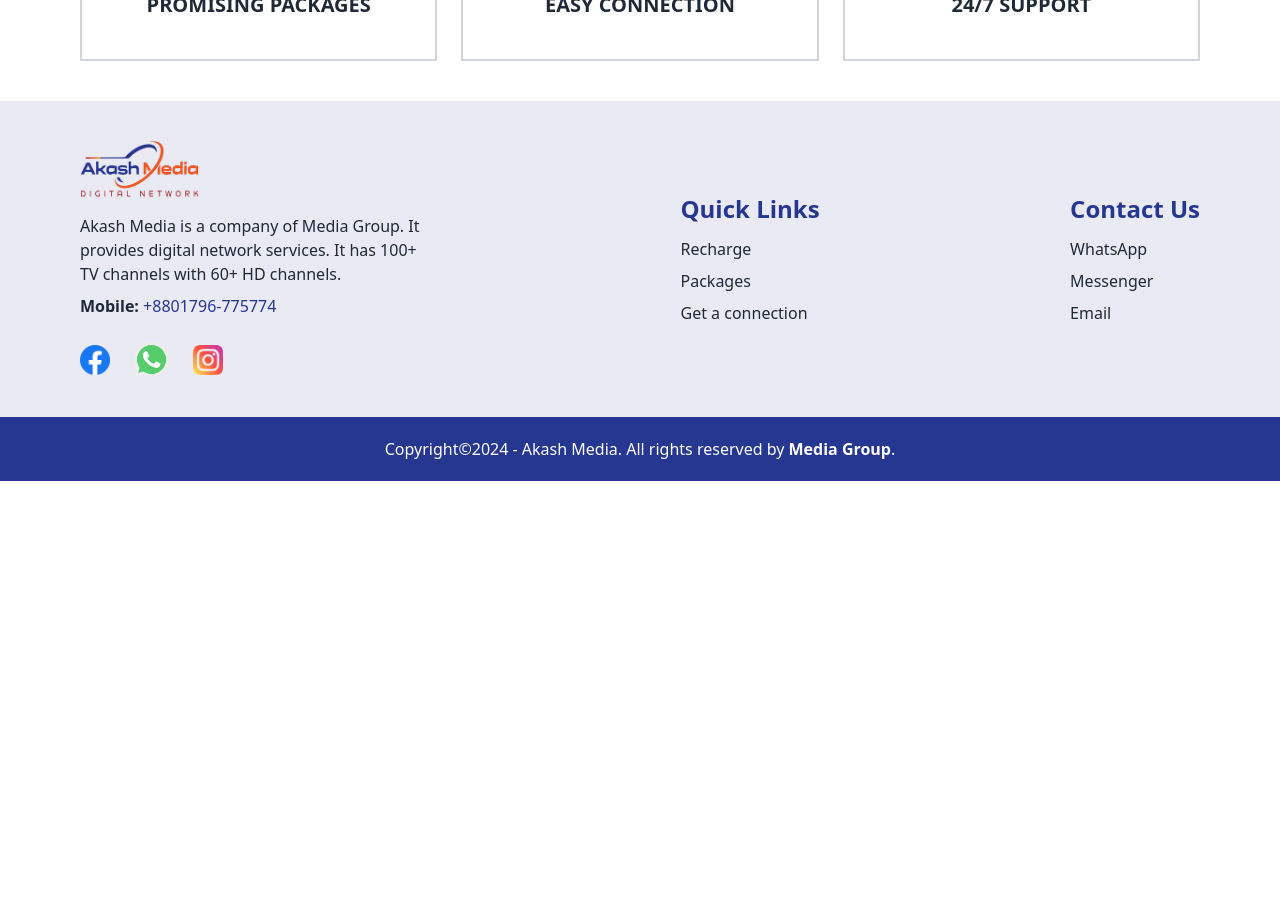
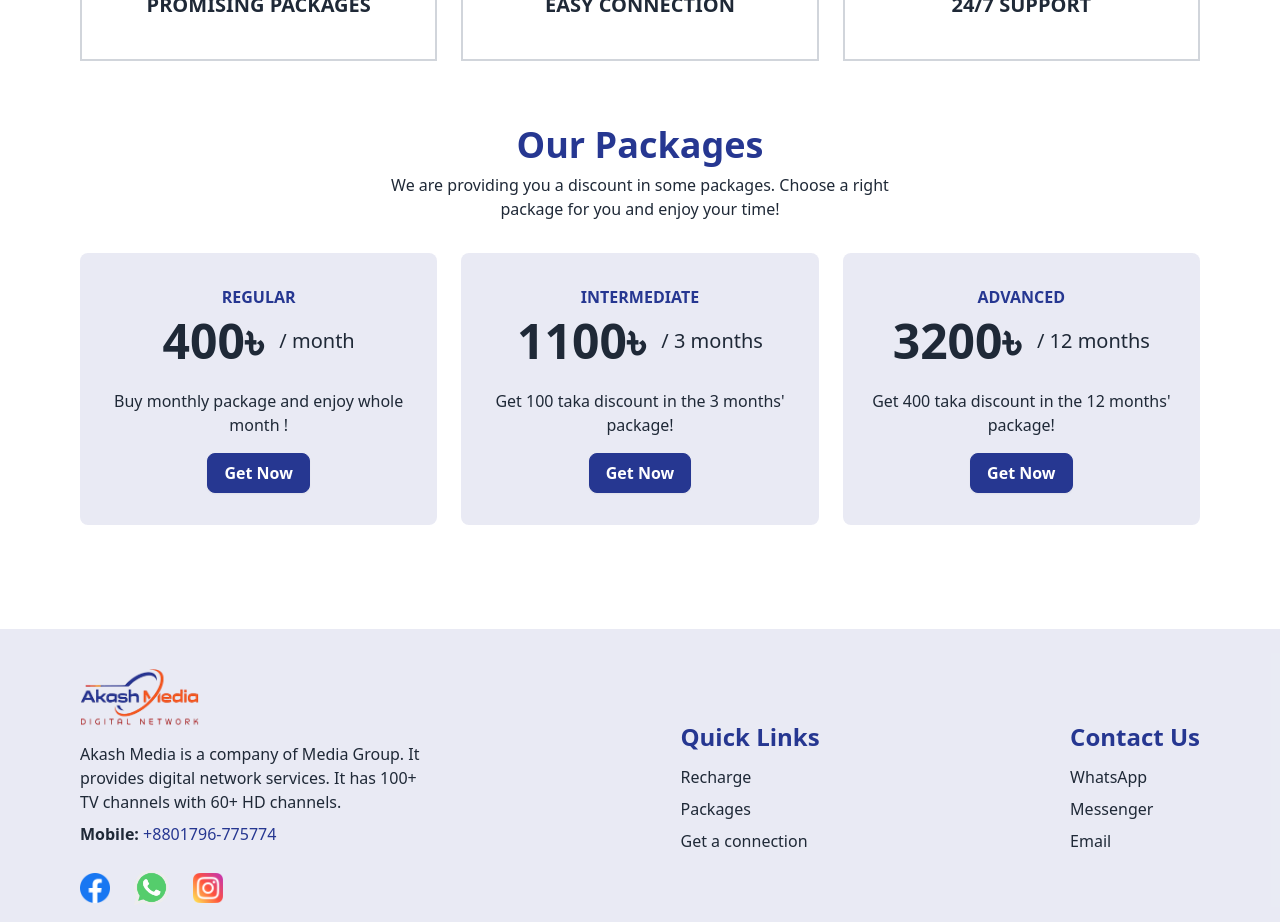
Before and after one commit to Ashik-Himel/akash-media-client, a React (Vite) app: page / in a window 1280 px wide. Shown: the part 1380-2302 px from the top of the page. Before the commit the page ends 1861 px from the top, so only its background shows below. Built offline with nearby package versions, Linux system fonts and the light colour scheme.

Commit message:
packages section added in homepage

```diff
--- a/src/components/home/HomeSlider.jsx
+++ b/src/components/home/HomeSlider.jsx
@@ -4,7 +4,7 @@
 export default function HomeSlider() {
   return (
     <section>
-      <div className="lg:container">
+      <div className="md:container">
         <swiper-container autoplay loop speed="1000" navigation pagination>
           <swiper-slide>
             <img className="w-full h-full min-h-[300px] max-h-[450px] object-cover object-center" src="https://i.ibb.co/QY5TbpK/iphone-14-pro-max-banner.png" alt="Banner" />
--- /dev/null
+++ b/src/components/home/NewConnectionSection.jsx
@@ -0,0 +1,9 @@
+export default function NewConnectionSection() {
+  return (
+    <section className="mt-12 lg:mt-16">
+      <div className="container">
+
+      </div>
+    </section>
+  );
+}
--- a/src/components/home/PackagesSection.jsx
+++ b/src/components/home/PackagesSection.jsx
@@ -1,9 +1,42 @@
+import { Link } from "react-router-dom";
+import PropTypes from 'prop-types';
+
+const PackageCard = ({name, amount, duration, description, link, classString}) => {
+  return (
+    <div className={`bg-primary bg-opacity-10 px-6 py-8 rounded-lg text-center ${classString}`}>
+      <span className="block text-primary font-bold uppercase mb-2">{name}</span>
+      <div className="flex justify-center items-center gap-4 mb-6">
+        <span className="text-5xl sm:text-[40px] md:text-5xl lg:text-[40px] xl:text-5xl font-bold">{amount}&#2547;</span>
+        <span className="font-medium text-xl">/ {duration}</span>
+      </div>
+      <p className="mb-4">{description}</p>
+      <Link to={link} className="btn btn-primary">Get Now</Link>
+    </div>
+  );
+}
+
 export default function PackagesSection() {
   return (
     <section className="mt-12 lg:mt-16">
       <div className="container">
         <h2 className='text-4xl font-semibold text-primary text-center mb-2'>Our Packages</h2>
+        <p className='text-center w-full max-w-[550px] mx-auto mb-8'>We are providing you a discount in some packages. Choose a right package for you and enjoy your time!</p>
+
+        <div className="grid grid-cols-1 sm:grid-cols-4 lg:grid-cols-3 justify-center items-center gap-6">
+          <PackageCard name='Regular' amount='400' duration='month' description='Buy monthly package and enjoy whole month !' link='/recharge?amount=400' classString='sm:col-span-2 lg:col-span-1' />
+          <PackageCard name='Intermediate' amount='1100' duration='3 months' description="Get 100 taka discount in the 3 months' package!" link='/recharge?amount=1100' classString='sm:col-span-2 lg:col-span-1' />
+          <PackageCard name='Advanced' amount='3200' duration='12 months' description="Get 400 taka discount in the 12 months' package!" link='/recharge?amount=3200' classString='sm:col-span-2 lg:col-span-1 sm:col-start-2 lg:col-start-3' />
+        </div>
       </div>
     </section>
   );
 }
+
+PackageCard.propTypes = {
+  name: PropTypes.string,
+  amount: PropTypes.string,
+  duration: PropTypes.string,
+  description: PropTypes.string,
+  link: PropTypes.string,
+  classString: PropTypes.string,
+}
--- a/src/pages/Home.jsx
+++ b/src/pages/Home.jsx
@@ -3,6 +3,7 @@
 import QuickLinksSection from "../components/home/QuickLinksSection";
 import WhatWeProvide from "../components/home/WhatWeProvide";
 import PackagesSection from "../components/home/PackagesSection";
+import NewConnectionSection from "../components/home/NewConnectionSection";
 
 export default function Home() {
   return (
@@ -14,7 +15,8 @@
       <HomeSlider />
       <QuickLinksSection />
       <WhatWeProvide />
-      {/* <PackagesSection /> */}
+      <PackagesSection />
+      <NewConnectionSection />
     </main>
   );
 }
```
